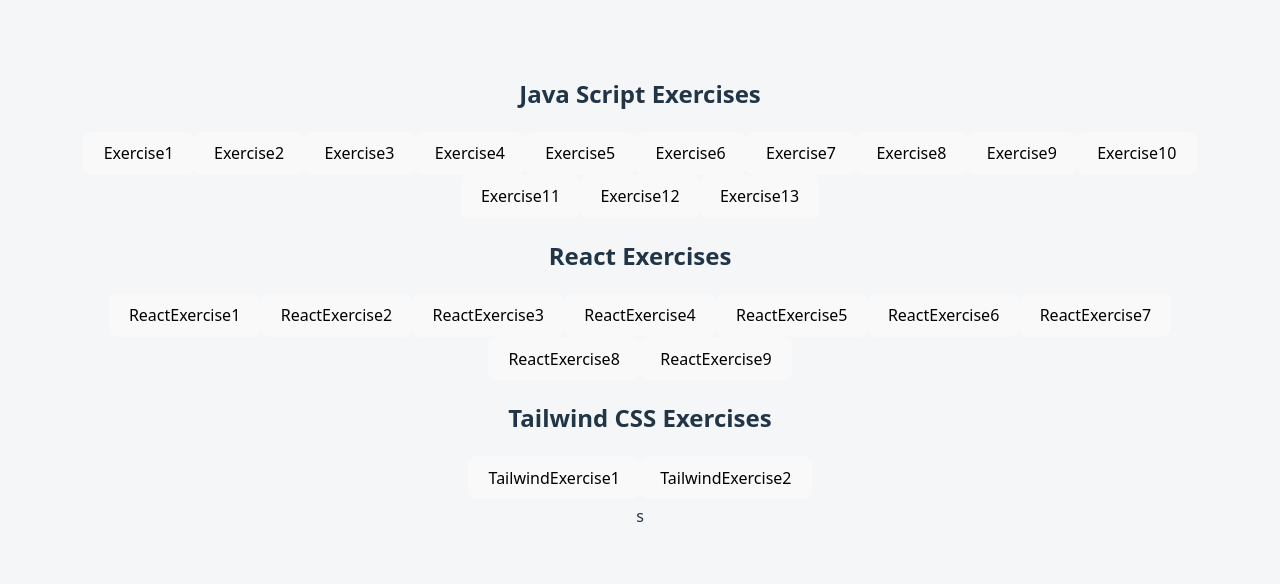
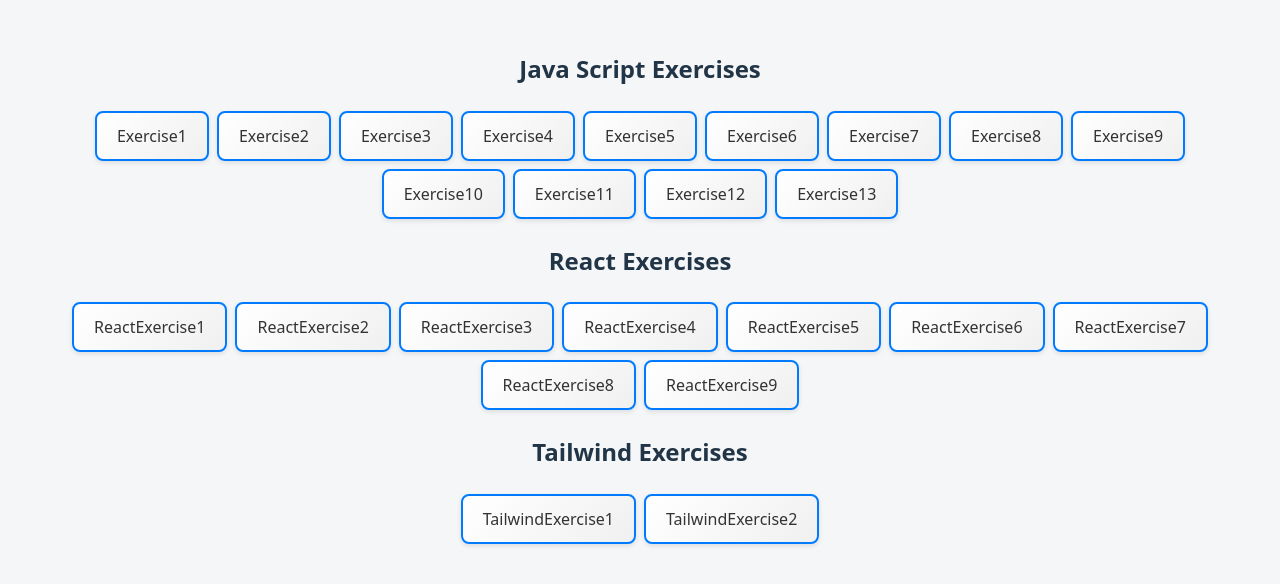
Before and after one commit to kuldeeepkumar/Training, a React (Vite) app: page / in a window 1280 px wide. Shown: the part 108-692 px from the top of the page. Built offline with nearby package versions, Linux system fonts and the light colour scheme.

Commit message:
homepage deisgn issue fixes are done

```diff
--- a/src/HomePage.jsx
+++ b/src/HomePage.jsx
@@ -1,4 +1,4 @@
-import "./App.css"
+import "./App.css";
 import Exercise1 from "./exercises/exercise1/Exercise1";
 import Exercise10 from "./exercises/exercise10/Exercise10";
 import Exercise11 from "./exercises/exercise11/Exercise11";
@@ -102,52 +102,46 @@ const HomePage = () => {
   ];
   return (
     <>
-      {/* This Section code is repesenting java script Exercises */}
       <div>
         <h2> Java Script Exercises</h2>
         <nav className="mainContainer">
-          {javaScriptExecisesData.map((route) => (
+          {javaScriptExecisesData.map((route, index) => (
             <button
               key={route.routesName}
               onClick={() => navigation(`/${route.routesName}`)}
-              className="cardButton"
+              className={index % 2 === 0 ? "cardButtonUp" : "cardButtonDown"}
             >
               {route.routesName}
             </button>
           ))}
         </nav>
       </div>
-      {/* This Section code is repesenting React Exercises */}
       <div>
         <h2> React Exercises</h2>
         <nav className="mainContainer">
-          {reactExecisesData.map((route) => (
+          {reactExecisesData.map((route, index) => (
             <button
               key={route.routesName}
               onClick={() => navigation(`/${route.routesName}`)}
-              className="cardButton"
+              className={index % 2 === 0 ? "cardButtonUp" : "cardButtonDown"}
             >
               {route.routesName}
             </button>
           ))}
         </nav>
       </div>
-      {/* This Section code is repesenting Tailwind CSS Exercises */}
-      <div>
-        <h2> Tailwind CSS Exercises</h2>
+      <h2> Tailwind Exercises</h2>
       <nav className="mainContainer">
-          {tailwindExecisesData.map((route) => (
+        {tailwindExecisesData.map((route, index) => (
           <button
             key={route.routesName}
             onClick={() => navigation(`/${route.routesName}`)}
-              className="cardButton"
+            className={index % 2 === 0 ? "cardButtonUp" : "cardButtonDown"}
           >
             {route.routesName}
           </button>
         ))}
       </nav>
-        s
-      </div>
     </>
   );
 };
```
Also changed, not shown: src/App.css (+7 -6 lines). Lines whose indentation alone changed are shown as unchanged.
